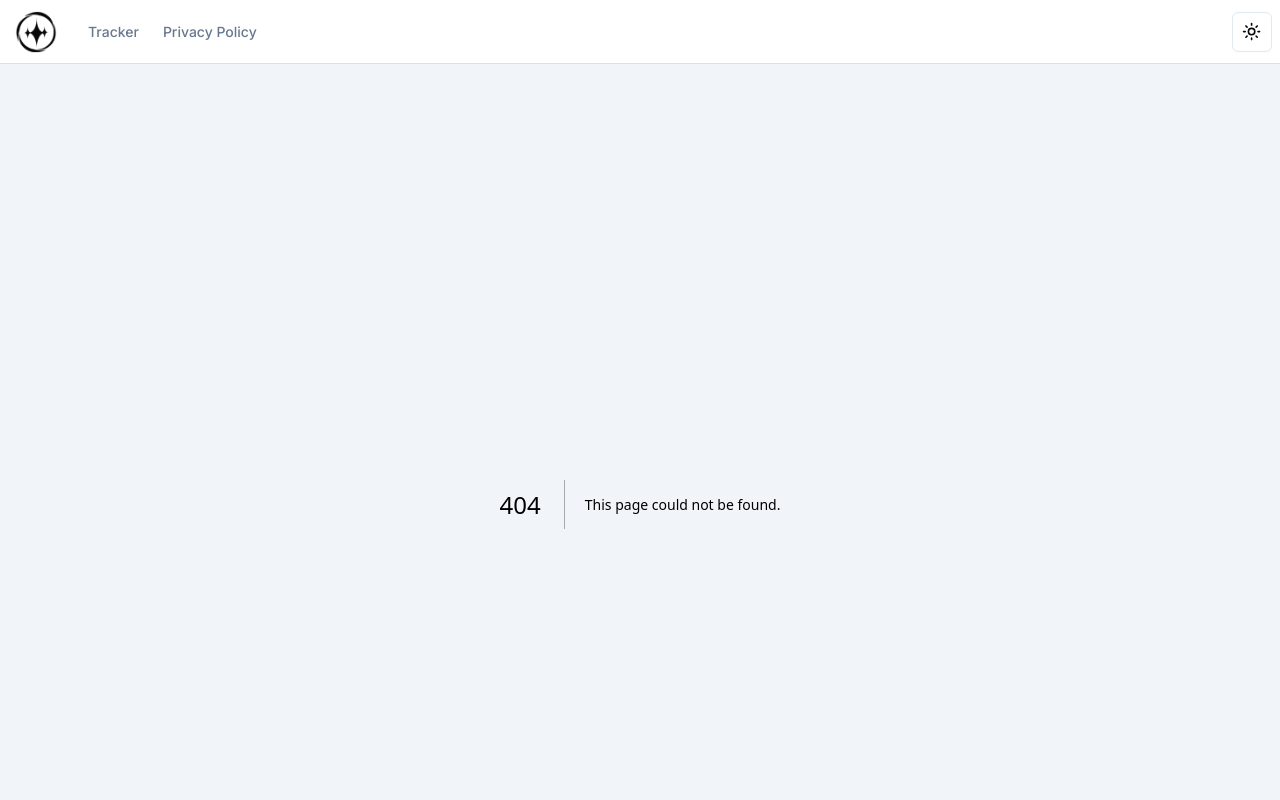
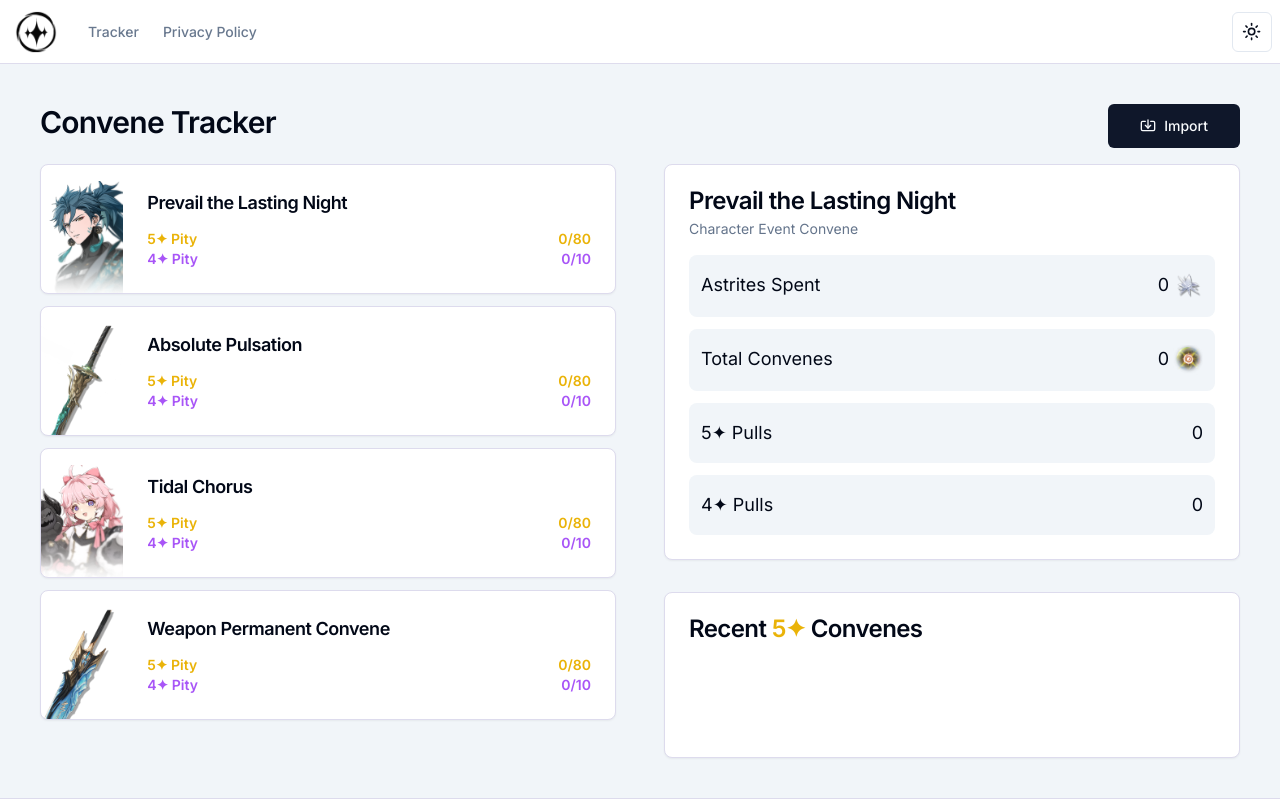
Before and after one commit to Luzefiru/wuwatracker, a Next.js app: page /convene/limited-character in a window 1280 px wide. Before the commit this address had no page. Shown: the top 800 px of the page. Built offline with nearby package versions, Linux system fonts and the light colour scheme; what @shrutibalasa/tailwind-grid-auto-fit would draw is missing.

Commit message:
feat: add centralized data object and rename routes

```diff
--- a/src/app/banner/[name]/page.tsx
+++ b/src/app/convene/[name]/page.tsx
@@ -2,34 +2,7 @@ import { BannerTypeSlug, BannerTypeSlugEnum } from '@/types/BannerTypeSlugEnum';
 import Header from '@/components/home/header';
 import { Sidebar } from '@/components/ui/sidebar';
 import { BannerStatsCard } from '@/components/convenes/banner-stats-card';
-
-// TODO - find a better place to put this to easily edit it
-const data = {
-  [BannerTypeSlug['limited-character-convene']]: {
-    cardPoolType: 1,
-    title: 'Prevail the Lasting Night',
-    description: 'Character Event Convene',
-    pullCost: 160,
-  },
-  [BannerTypeSlug['limited-weapon-convene']]: {
-    cardPoolType: 2,
-    title: 'Absolute Pulsation',
-    description: 'Weapon Event Convene',
-    pullCost: 160,
-  },
-  [BannerTypeSlug['permanent-character-convene']]: {
-    cardPoolType: 3,
-    title: 'Tidal Chorus',
-    description: 'Permanent Character Convene',
-    pullCost: 160,
-  },
-  [BannerTypeSlug['permanent-weapon-convene']]: {
-    cardPoolType: 4,
-    title: 'Weapon Permanent Convene',
-    description: 'Winter Brume Banner',
-    pullCost: 160,
-  },
-} as const;
+import { bannerMetadata } from '@/data/banners';
 
 export default function Page({
   params,
@@ -48,7 +21,7 @@ export default function Page({
         <Sidebar />
         <section className="flex w-full flex-col gap-8">
           <div className="flex w-full flex-col desktop:flex-row">
-            <BannerStatsCard {...data[params.name]} />
+            <BannerStatsCard {...bannerMetadata[params.name]} />
           </div>
         </section>
       </div>
--- a/src/components/convenes/convene-categories.tsx
+++ b/src/components/convenes/convene-categories.tsx
@@ -2,43 +2,15 @@
 
 import * as React from 'react';
 import ConveneCategoryCard from './convene-category-card';
+import { bannerMetadata } from '@/data/banners';
 
 export function ConveneCategories() {
-  // TODO - create a JSON object to get these information
   return (
     <>
-      <ConveneCategoryCard
-        title="Character Event Convene"
-        imgSrc="/banners/jiyan.png"
-        cardPoolType={1}
-        fiveStarPity={80}
-        fourStarPity={10}
-        href="/banner/limited-character-convene"
-      />
-      <ConveneCategoryCard
-        title="Weapon Event Convene"
-        imgSrc="/banners/limited-weapon.png"
-        cardPoolType={2}
-        fiveStarPity={80}
-        fourStarPity={10}
-        href="/banner/limited-weapon-convene"
-      />
-      <ConveneCategoryCard
-        title="Character Permanent Convene"
-        imgSrc="/banners/encore.png"
-        cardPoolType={3}
-        fiveStarPity={80}
-        fourStarPity={10}
-        href="/banner/permanent-character-convene"
-      />
-      <ConveneCategoryCard
-        title="Weapon Permanent Convene"
-        imgSrc="/banners/permanent-weapon.png"
-        cardPoolType={4}
-        fiveStarPity={80}
-        fourStarPity={10}
-        href="/banner/permanent-weapon-convene"
-      />
+      <ConveneCategoryCard {...bannerMetadata['limited-character']} />
+      <ConveneCategoryCard {...bannerMetadata['limited-weapon']} />
+      <ConveneCategoryCard {...bannerMetadata['permanent-character']} />
+      <ConveneCategoryCard {...bannerMetadata['permanent-weapon']} />
     </>
   );
 }
--- /dev/null
+++ b/src/data/banners.ts
@@ -0,0 +1,44 @@
+import { BannerTypeSlug } from '@/types/BannerTypeSlugEnum';
+
+export const bannerMetadata = {
+  [BannerTypeSlug['limited-character']]: {
+    cardPoolType: 1,
+    title: 'Prevail the Lasting Night',
+    description: 'Character Event Convene',
+    pullCost: 160,
+    fiveStarPity: 80,
+    fourStarPity: 10,
+    imgSrc: '/banners/jiyan.png',
+    href: '/convene/limited-character',
+  },
+  [BannerTypeSlug['limited-weapon']]: {
+    cardPoolType: 2,
+    title: 'Absolute Pulsation',
+    description: 'Weapon Event Convene',
+    pullCost: 160,
+    fiveStarPity: 80,
+    fourStarPity: 10,
+    imgSrc: '/banners/limited-weapon.png',
+    href: '/convene/limited-weapon',
+  },
+  [BannerTypeSlug['permanent-character']]: {
+    cardPoolType: 3,
+    title: 'Tidal Chorus',
+    description: 'Permanent Character Convene',
+    pullCost: 160,
+    fiveStarPity: 80,
+    fourStarPity: 10,
+    imgSrc: '/banners/encore.png',
+    href: '/convene/permanent-character',
+  },
+  [BannerTypeSlug['permanent-weapon']]: {
+    cardPoolType: 4,
+    title: 'Weapon Permanent Convene',
+    description: 'Winter Brume Banner',
+    pullCost: 160,
+    fiveStarPity: 80,
+    fourStarPity: 10,
+    imgSrc: '/banners/permanent-weapon.png',
+    href: '/convene/permanent-weapon',
+  },
+} as const;
--- a/src/types/BannerTypeSlugEnum.ts
+++ b/src/types/BannerTypeSlugEnum.ts
@@ -1,10 +1,10 @@
 import { z } from 'zod';
 
 export const BannerTypeSlug = {
-  'limited-character-convene': 'limited-character-convene',
-  'limited-weapon-convene': 'limited-weapon-convene',
-  'permanent-character-convene': 'permanent-character-convene',
-  'permanent-weapon-convene': 'permanent-weapon-convene',
+  'limited-character': 'limited-character',
+  'limited-weapon': 'limited-weapon',
+  'permanent-character': 'permanent-character',
+  'permanent-weapon': 'permanent-weapon',
 } as const;
 export const BannerTypeSlugEnumSchema = z.nativeEnum(BannerTypeSlug);
 export type BannerTypeSlugEnum = z.infer<typeof BannerTypeSlugEnumSchema>;
```
